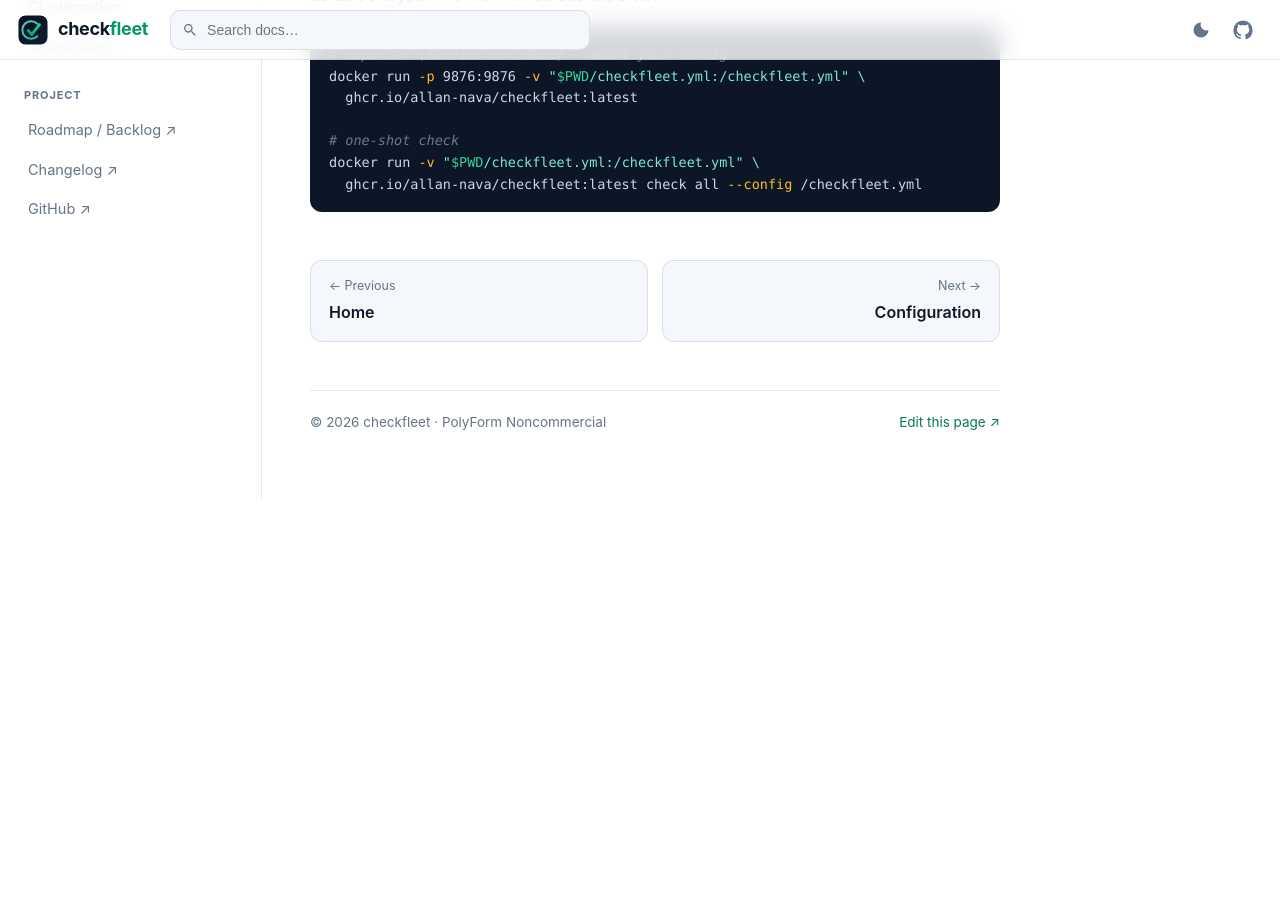
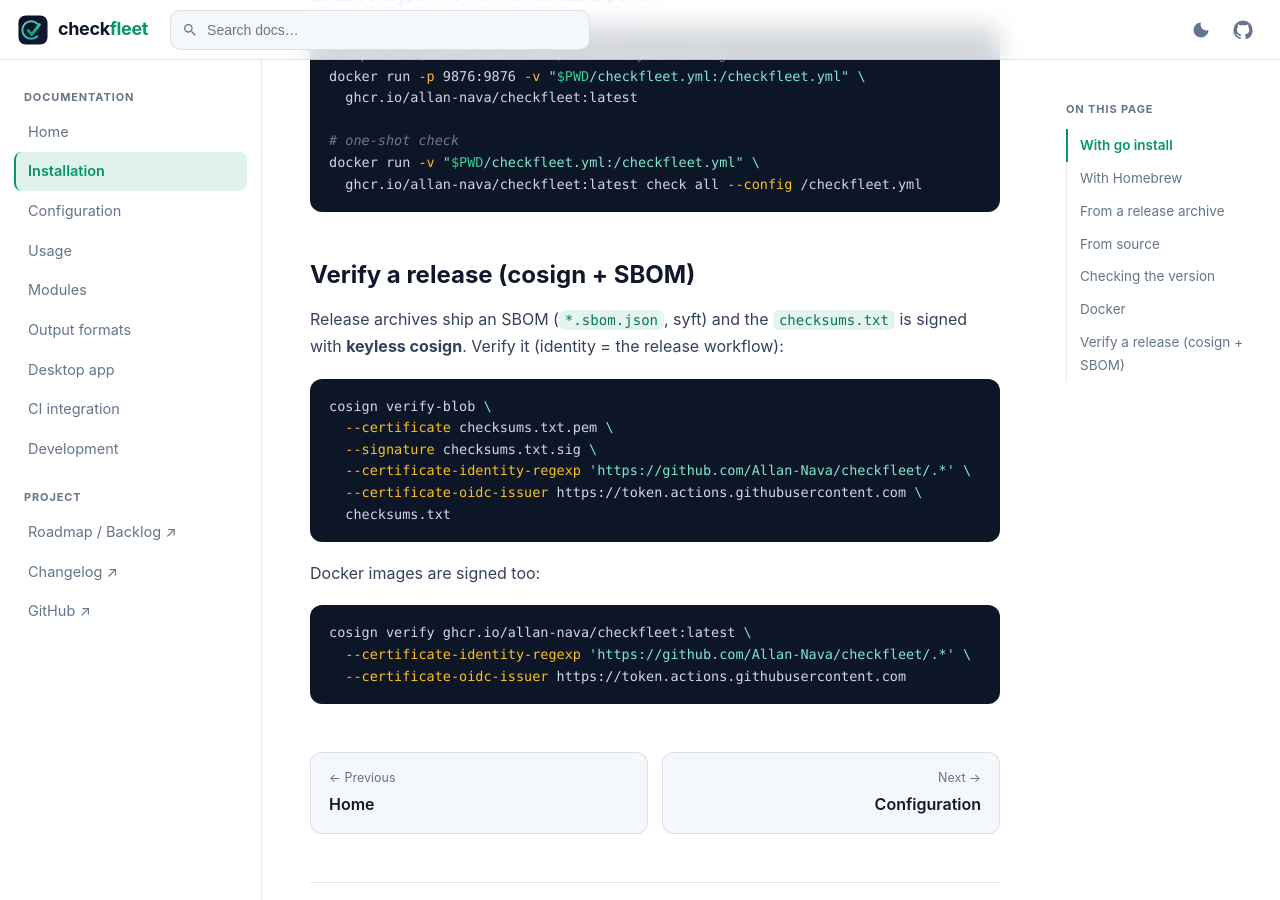
Before and after one commit to Allan-Nava/checkfleet, a Jekyll site: the page built from docs/installation.md, in a window 1280 px wide and 900 px high, scrolled down 1696 px. Built offline with Jekyll 4.4.1, drawn with Linux system fonts in a browser that asks for light colours; before the commit the page ends 2194 px from its top, so only the background shows below that.

Commit message:
feat(release): keyless cosign signing + SBOM (CF-56); closes M14 (v0.56.0)

````diff
--- a/docs/installation.md
+++ b/docs/installation.md
@@ -79,3 +79,25 @@
 docker run -v "$PWD/checkfleet.yml:/checkfleet.yml" \
   ghcr.io/allan-nava/checkfleet:latest check all --config /checkfleet.yml
 ```
+
+## Verify a release (cosign + SBOM)
+
+Release archives ship an SBOM (`*.sbom.json`, syft) and the `checksums.txt` is
+signed with **keyless cosign**. Verify it (identity = the release workflow):
+
+```bash
+cosign verify-blob \
+  --certificate checksums.txt.pem \
+  --signature checksums.txt.sig \
+  --certificate-identity-regexp 'https://github.com/Allan-Nava/checkfleet/.*' \
+  --certificate-oidc-issuer https://token.actions.githubusercontent.com \
+  checksums.txt
+```
+
+Docker images are signed too:
+
+```bash
+cosign verify ghcr.io/allan-nava/checkfleet:latest \
+  --certificate-identity-regexp 'https://github.com/Allan-Nava/checkfleet/.*' \
+  --certificate-oidc-issuer https://token.actions.githubusercontent.com
+```
````
Also changed, not shown: BACKLOG.md (+1 -1 lines), .github/workflows/release.yml, .goreleaser.yaml, CHANGELOG.md.
